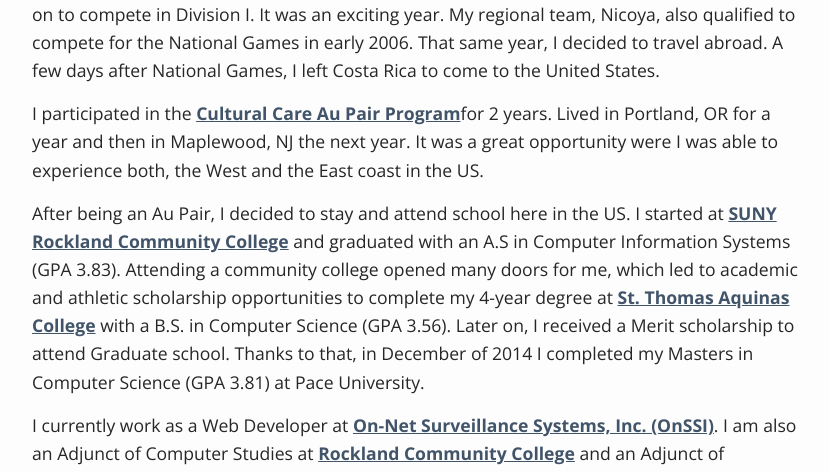
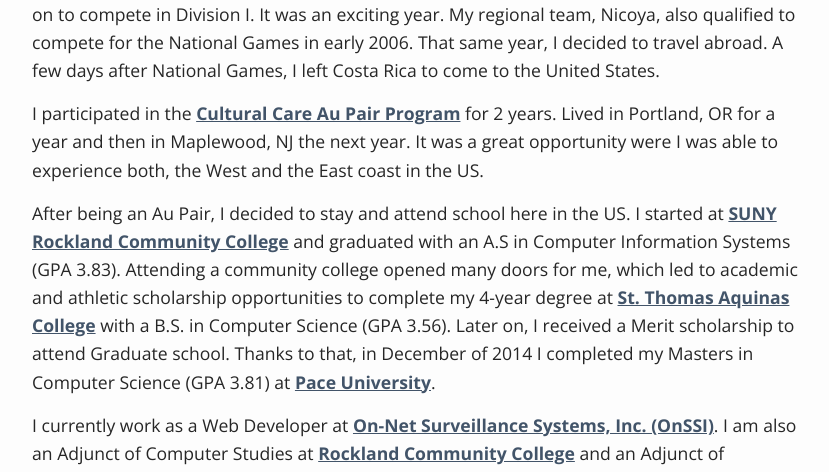
Before and after one commit to paoga87/jekyllsite, a Jekyll site: the page built from _pages/01_about.md, in a window 1280 px wide and 900 px high, scrolled down 1058 px. Shown: the part 157-629 px from the top of the window, without its empty margins (223-1052 px from the left). Built offline with Jekyll 4.4.1, drawn with Linux system fonts in a browser that asks for light colours; some web fonts are replaced; part of the change alters nothing that is shown.

```diff
--- a/_pages/01_about.md
+++ b/_pages/01_about.md
@@ -13,9 +13,9 @@ Not everyone in our town owned a computer and technology access was limited. At
 
 I finished high school in 2004 at Colegio Santa Ana, located in Liberia about 1 hour away from my hometown. In 2005, I attended the University of Costa Rica for a year and I was recruited to play for [Saprissa Women’s Soccer][Saprissa] team. We won our Division II championship and went on to compete in Division I. It was an exciting year. My regional team, Nicoya, also qualified to compete for the National Games in early 2006. That same year, I decided to travel abroad. A few days after National Games, I left Costa Rica to come to the United States.
 
-I participated in the [Cultural Care Au Pair Program][AuPair]for 2 years. Lived in Portland, OR for a year and then in Maplewood, NJ the next year. It was a great opportunity were I was able to experience both, the West and the East coast in the US.
+I participated in the [Cultural Care Au Pair Program][AuPair] for 2 years. Lived in Portland, OR for a year and then in Maplewood, NJ the next year. It was a great opportunity were I was able to experience both, the West and the East coast in the US.
 
-After being an Au Pair, I decided to stay and attend school here in the US. I started at [SUNY Rockland Community College][SUNY] and graduated with an A.S in Computer Information Systems (GPA 3.83). Attending a community college opened many doors for me, which led to academic and athletic scholarship opportunities to complete my 4-year degree at [St. Thomas Aquinas College][STAC] with a B.S. in Computer Science (GPA 3.56). Later on, I received a Merit scholarship to attend Graduate school. Thanks to that, in December of 2014 I completed my Masters in Computer Science (GPA 3.81) at Pace University.
+After being an Au Pair, I decided to stay and attend school here in the US. I started at [SUNY Rockland Community College][SUNY] and graduated with an A.S in Computer Information Systems (GPA 3.83). Attending a community college opened many doors for me, which led to academic and athletic scholarship opportunities to complete my 4-year degree at [St. Thomas Aquinas College][STAC] with a B.S. in Computer Science (GPA 3.56). Later on, I received a Merit scholarship to attend Graduate school. Thanks to that, in December of 2014 I completed my Masters in Computer Science (GPA 3.81) at [Pace University][PACE].
 
 I currently work as a Web Developer at [On-Net Surveillance Systems, Inc. (OnSSI)][OnSSI]. I am also an Adjunct of Computer Studies at [Rockland Community College][SUNY] and an Adjunct of Computer Science at [St. Thomas Aquinas College][STAC].
 
@@ -26,3 +26,4 @@ When not at work, you can find me at the gym or home reading a book with my dog
 [OnSSI]:		https://onssi.com
 [SUNY]:			http://www.sunyrockland.edu/
 [STAC]:			http://www.stac.edu/
+[PACE]:			http://www.pace.edu/
```
